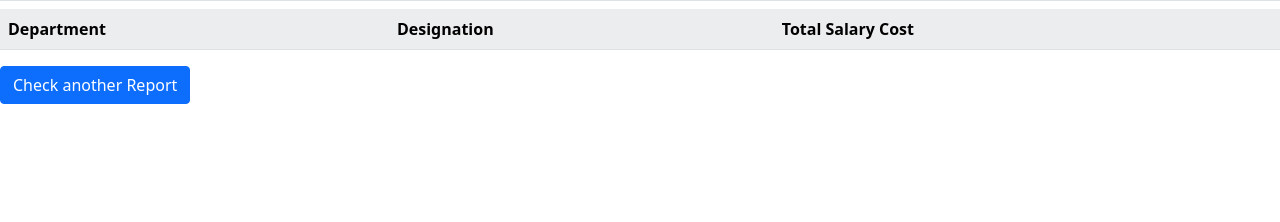
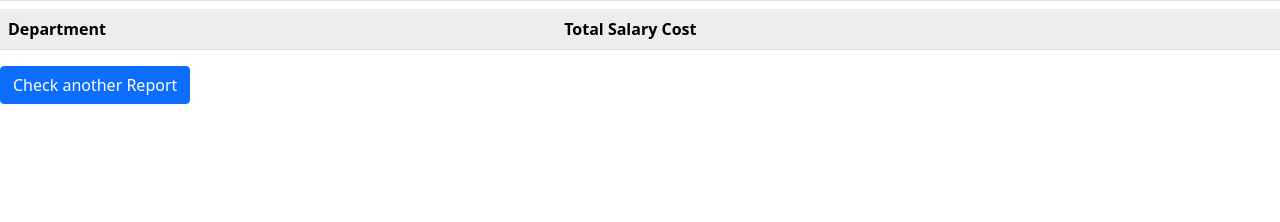
Before and after one commit to Pranit1906/Employee_Management_System, a Django app: template Employee_Management_System/emsApp/templates/salary_report.html in a window 1280 px wide. Shown: the part 131-353 px from the top of the page. Run offline with Django 5.2, Linux system fonts and the light colour scheme; the template is opened without the code that fills it, so the values that code supplies are empty; some libraries are stand-ins or nearby versions.

Commit message:
minor change in salary_report

```diff
--- a/Employee_Management_System/emsApp/templates/salary_report.html
+++ b/Employee_Management_System/emsApp/templates/salary_report.html
@@ -12,14 +12,12 @@
   <table class="table table-striped table-hover table-light">
       <tr>
         <th>Department</th>
-        <th>Designation</th>
         <th>Total Salary Cost</th>
       </tr>
 
       {% for entry in salary_report_data %}
         <tr>
           <td>{{ entry.employee__departments__name }}</td>
-          <td>{{ entry.employee__designation }}</td>
           <td>{{ entry.total_salary_cost }}</td>
         </tr>
       {% endfor %}
--- a/Employee_Management_System/emsApp/views.py
+++ b/Employee_Management_System/emsApp/views.py
@@ -219,6 +219,6 @@ def calculate_department_wise_salary(start_date, end_date):
     salary_report_data = Employee_Salary.objects.filter(
         from_Date__gte=start_date,
         till_Date__lte=end_date
-    ).values('employee__departments__name','employee__designation').annotate(total_salary_cost=models.Sum('salary')).order_by('-total_salary_cost')
+    ).values('employee__departments__name').annotate(total_salary_cost=models.Sum('salary')).order_by('-total_salary_cost')
     # print("salary_report_data :",salary_report_data)
     return salary_report_data
```
